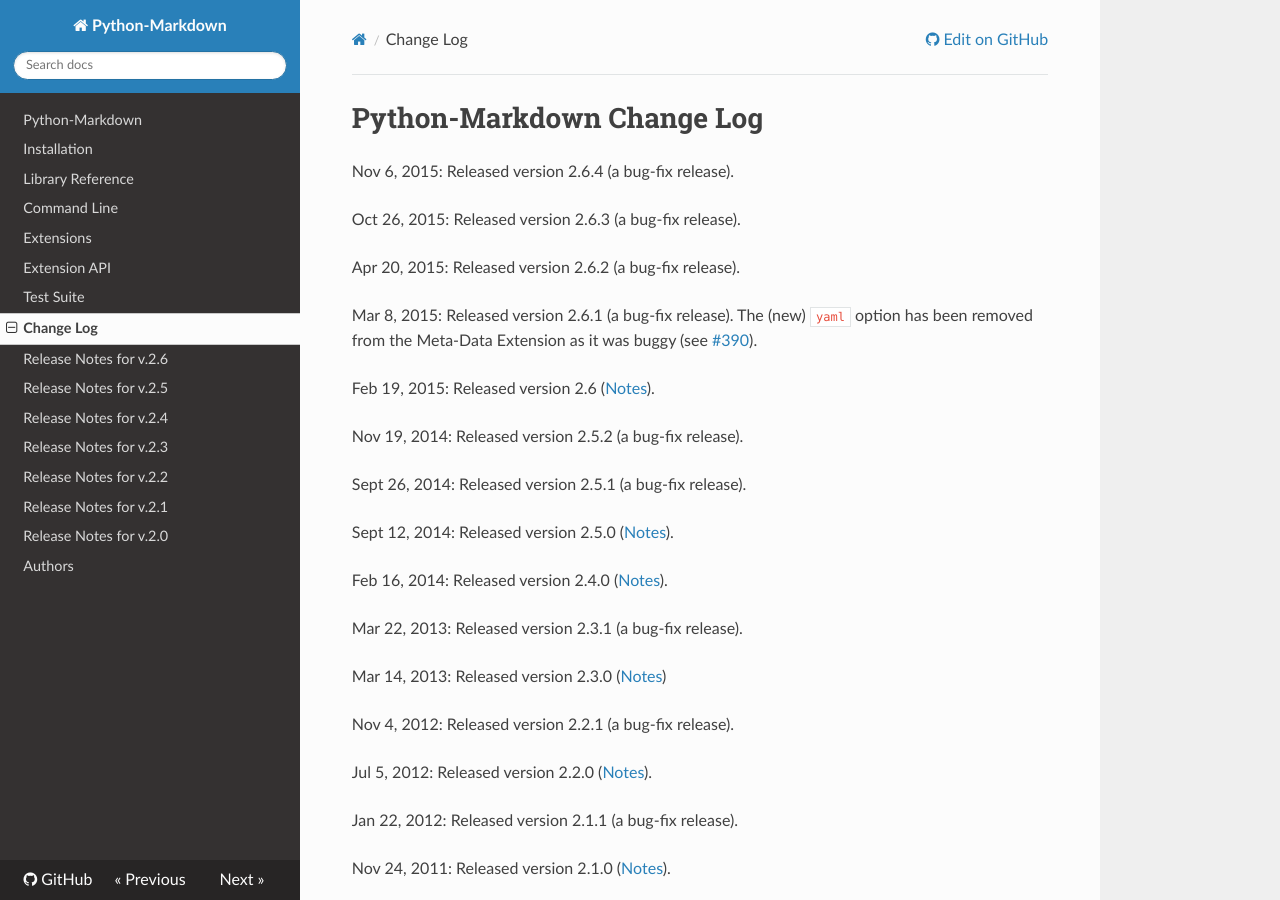
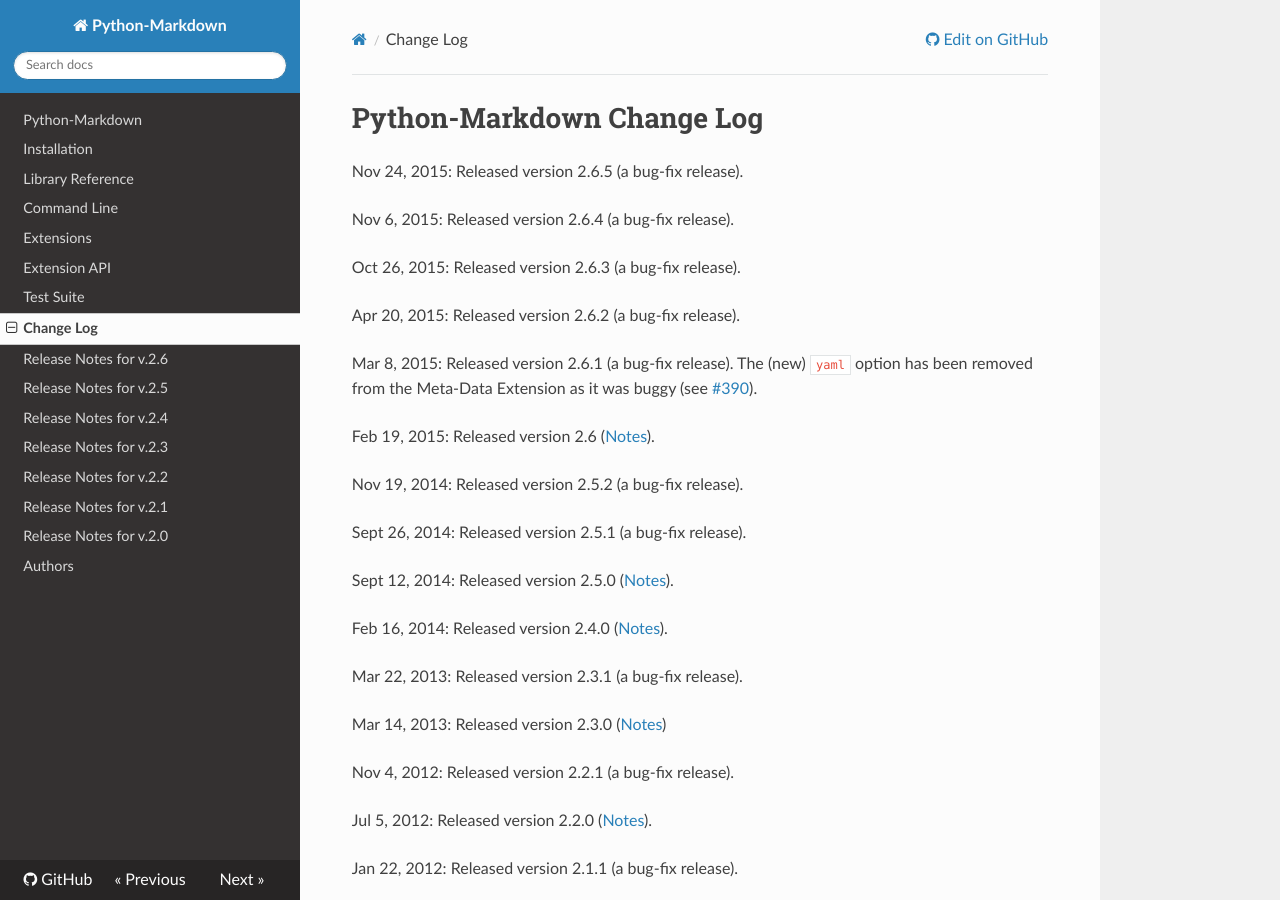
Before and after one commit to Python-Markdown/markdown, an MkDocs documentation site: the page built from docs/change_log/index.md, in a window 1280 px wide and 900 px high. Built offline with MkDocs 1.6.1, drawn with Linux system fonts in a browser that asks for light colours; nearby versions of some CDN libraries; old or Windows-style settings are respelled for this version of MkDocs.

Commit message:
Updated change_log

```diff
--- a/docs/change_log/index.md
+++ b/docs/change_log/index.md
@@ -2,6 +2,8 @@
 
 Python-Markdown Change Log
 =========================
+
+Nov 24, 2015: Released version 2.6.5 (a bug-fix release).
 
 Nov 6, 2015: Released version 2.6.4 (a bug-fix release).
 
```
